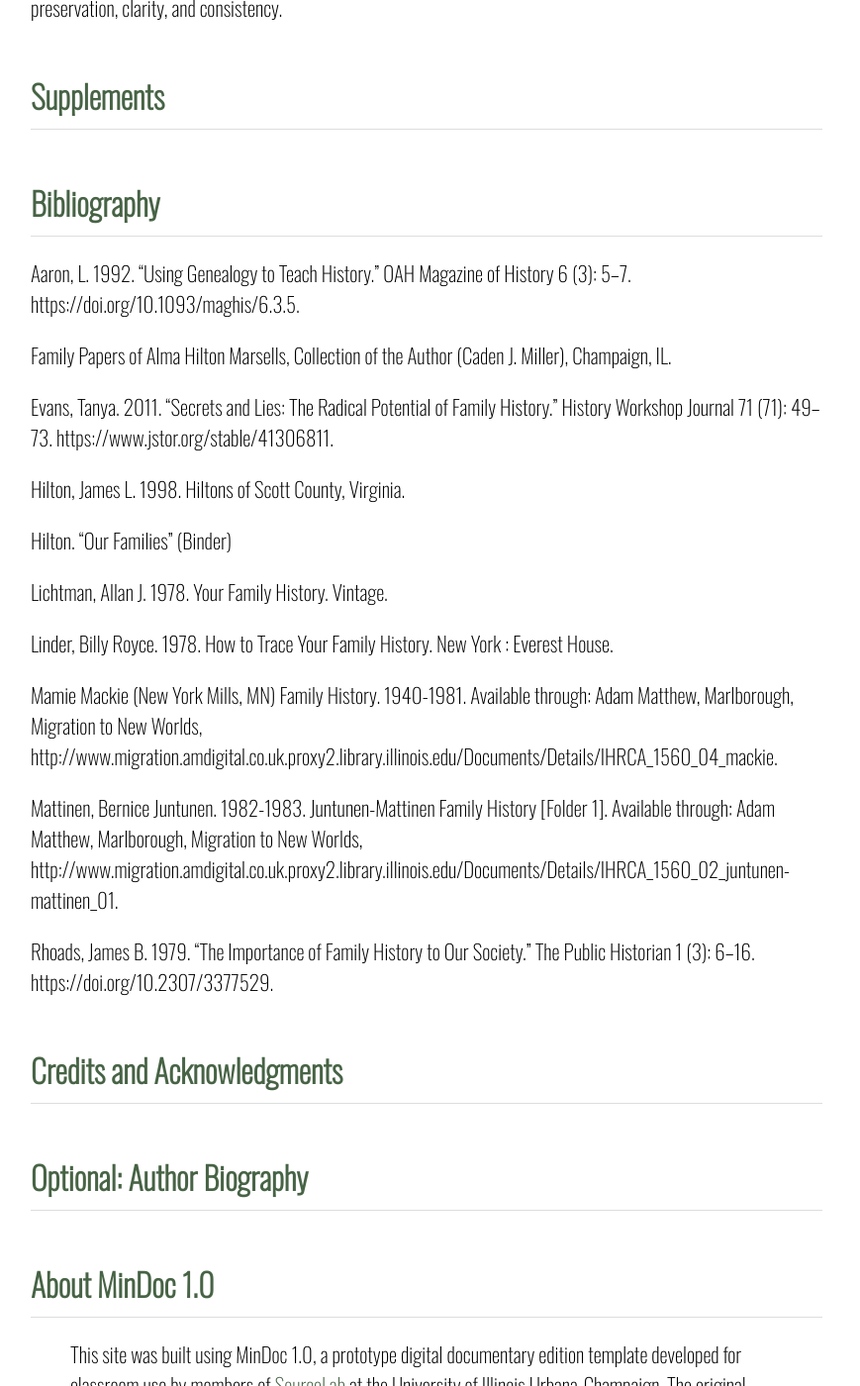
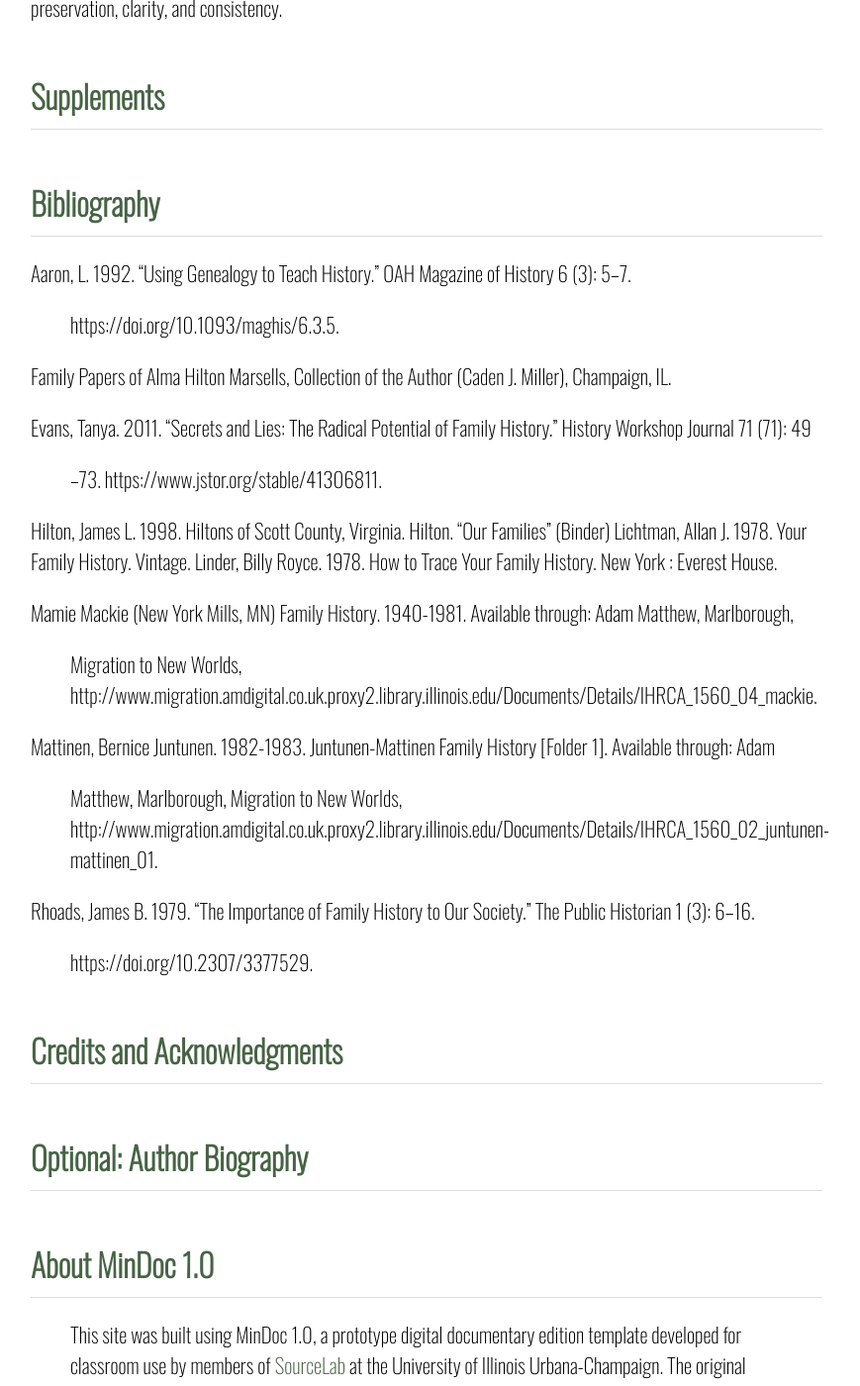
Before and after one commit to martinez2125/TennesseeChicago, a Jekyll site: the page built from index.markdown, in a window 1280 px wide and 1400 px high, scrolled down 3778 px. Shown: the whole window at 99% size, without its empty margins (209-1078 px from the left). Built offline with Jekyll 4.4.1, drawn with Linux system fonts in a browser that asks for light colours.

```diff
--- a/index.markdown
+++ b/index.markdown
@@ -33,25 +33,27 @@ Furthermore, it should be made clear that the collection of documents and source
 # Supplements
 
 # Bibliography
-Aaron, L. 1992. “Using Genealogy to Teach History.” OAH Magazine of History 6 (3): 5–7. https://doi.org/10.1093/maghis/6.3.5.
+Aaron, L. 1992. “Using Genealogy to Teach History.” OAH Magazine of History 6 (3): 5–7.
+> https://doi.org/10.1093/maghis/6.3.5.
 
 Family Papers of Alma Hilton Marsells, Collection of the Author (Caden J. Miller), Champaign, IL.
 
-Evans, Tanya. 2011. “Secrets and Lies: The Radical Potential of Family History.” History Workshop Journal 71 (71): 49–73. https://www.jstor.org/stable/41306811.
+Evans, Tanya. 2011. “Secrets and Lies: The Radical Potential of Family History.” History Workshop Journal 71 (71): 49
+> –73. https://www.jstor.org/stable/41306811.
 
 Hilton, James L. 1998. Hiltons of Scott County, Virginia.
-
 Hilton. "Our Families" (Binder)
-
 Lichtman, Allan J. 1978. Your Family History. Vintage.
-
 Linder, Billy Royce. 1978. How to Trace Your Family History. New York : Everest House.
 
-Mamie Mackie (New York Mills, MN) Family History. 1940-1981. Available through: Adam Matthew, Marlborough, Migration to New Worlds, http://www.migration.amdigital.co.uk.proxy2.library.illinois.edu/Documents/Details/IHRCA_1560_04_mackie.
+Mamie Mackie (New York Mills, MN) Family History. 1940-1981. Available through: Adam Matthew, Marlborough,
+> Migration to New Worlds, http://www.migration.amdigital.co.uk.proxy2.library.illinois.edu/Documents/Details/IHRCA_1560_04_mackie.
 
-Mattinen, Bernice Juntunen. 1982-1983. Juntunen-Mattinen Family History [Folder 1]. Available through: Adam Matthew, Marlborough, Migration to New Worlds, http://www.migration.amdigital.co.uk.proxy2.library.illinois.edu/Documents/Details/IHRCA_1560_02_juntunen-mattinen_01.
+Mattinen, Bernice Juntunen. 1982-1983. Juntunen-Mattinen Family History [Folder 1]. Available through: Adam
+> Matthew, Marlborough, Migration to New Worlds, http://www.migration.amdigital.co.uk.proxy2.library.illinois.edu/Documents/Details/IHRCA_1560_02_juntunen-mattinen_01.
 
-Rhoads, James B. 1979. “The Importance of Family History to Our Society.” The Public Historian 1 (3): 6–16. https://doi.org/10.2307/3377529.
+Rhoads, James B. 1979. “The Importance of Family History to Our Society.” The Public Historian 1 (3): 6–16.
+> https://doi.org/10.2307/3377529.
 
 # Credits and Acknowledgments
 
```
